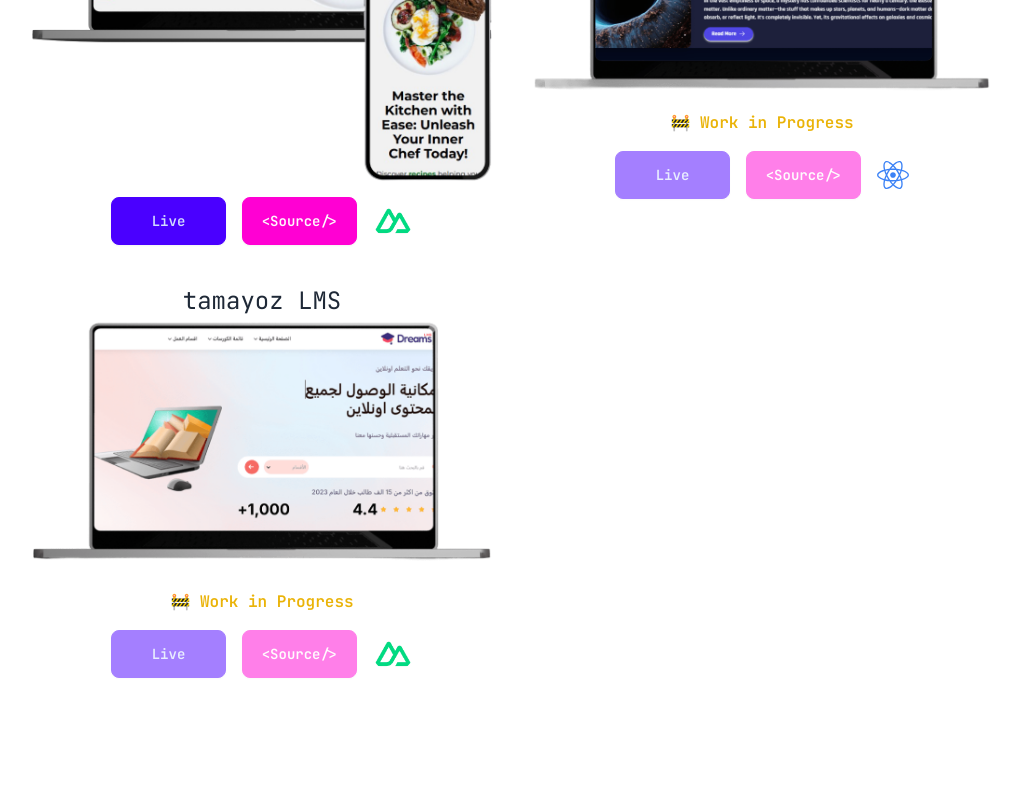
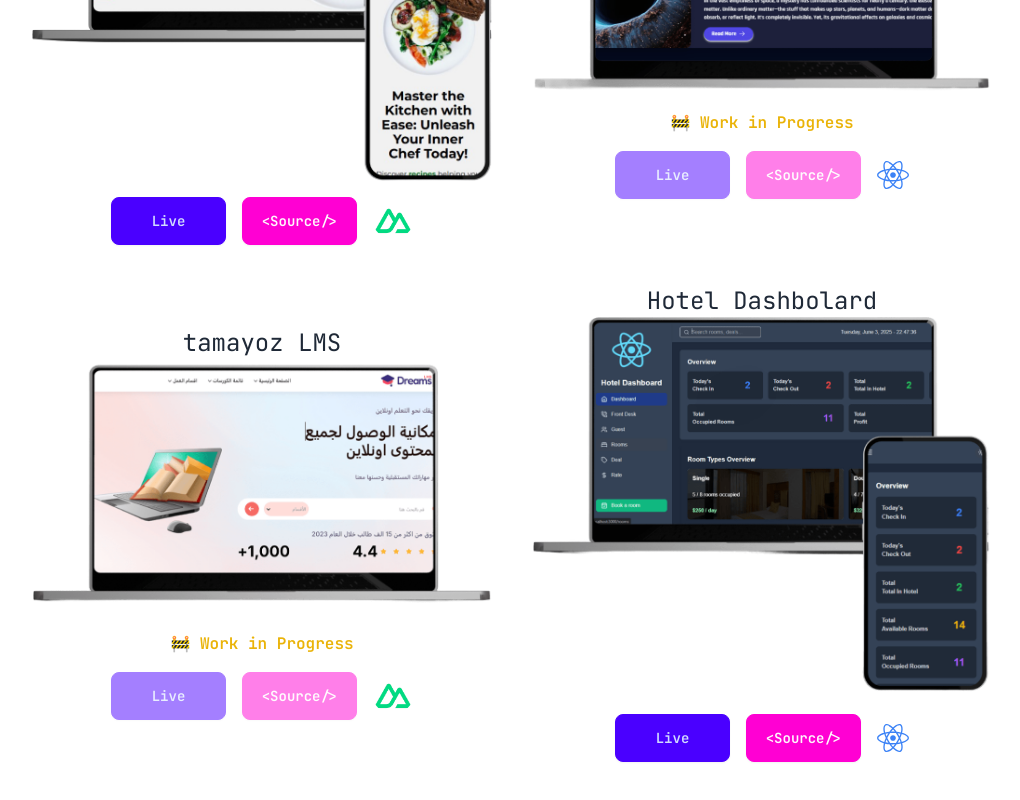
Before and after one commit to HomamAlyaghshi/portfolio, a React (Create React App) app: page /projectspage in a window 1280 px wide. Shown: the part 1403-2203 px from the top of the page, without its empty margins (128-1148 px from the left). Built offline with nearby package versions, Linux system fonts and the light colour scheme.

Commit message:
dashboard project added

```diff
--- a/src/components/Projects.jsx
+++ b/src/components/Projects.jsx
@@ -59,6 +59,14 @@ const Projects = () => {
       logo: <img alt="#" src="/images/nuxt.png" className="w-10 h-8 rounded-full" />,
       completed: false,
     },
+        {
+      name: "Hotel Dashbolard",
+      image: "/images/project8.png",
+      liveUrl: "https://hotel-dashboard-peach.vercel.app/",
+      sourceUrl: "#",
+      logo: <FaReact className="w-8 h-8 text-blue-500" />,
+      completed: true,
+    },
   ]);
 
   return (
```
Also changed, not shown: public/images/project8.png (added).
